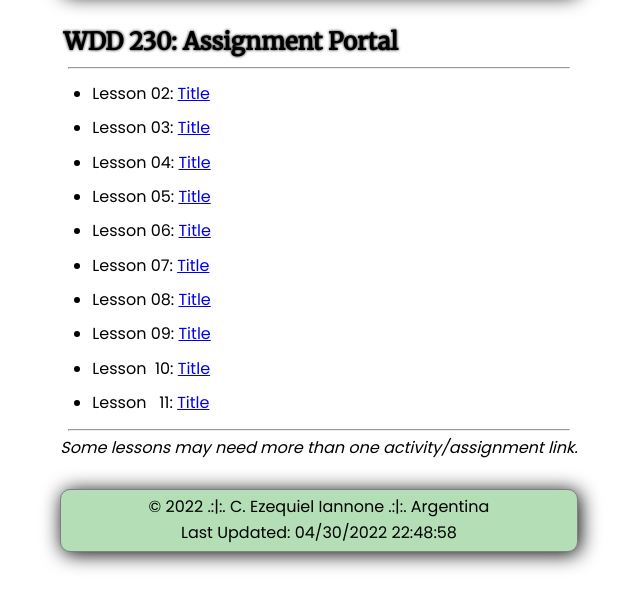
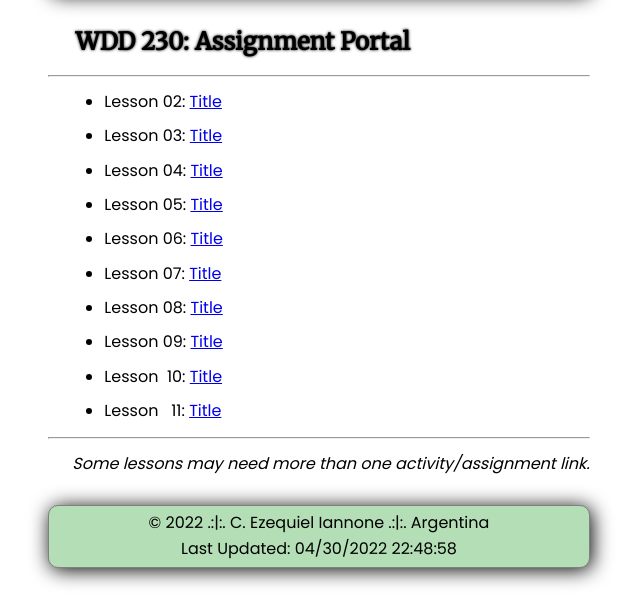
Before and after one commit to echi21/wdd230, a plain HTML site: page index.html in a window 1280 px wide. Shown: the part 189-800 px from the top of the page, without its empty margins (321-961 px from the left). Drawn offline with Linux system fonts and the light colour scheme.

Commit message:
Deleted main properties, and fixing margins

```diff
--- a/css/medium.css
+++ b/css/medium.css
@@ -1,11 +1,12 @@
 
-@media (min-width: 32.5em) {
+@media only screen and (min-width: 32.5rem) {
   h1 {
     font-size: 2.5rem;
   }
 
   h2 {
     font-size: 1.5rem;
+    /*margin-left: 25px;*/
   }
 
   header, footer {
--- a/css/style.css
+++ b/css/style.css
@@ -17,11 +17,11 @@
 
 body {
   font-family: "Poppins", Arial, sans-serif;
+  justify-items: center;
   font-size: 16px;
-  justify-items: center;
 }
 
-header, footer {
+header, main, footer {
   max-width: 700px;
   margin: 0 auto;
 }
@@ -52,27 +52,30 @@ h1, h2 {
   font-family: "Merriweather", Garamond, serif;
 }
 
-main {
-  max-width: 650px;
-  margin: 0 auto;
+h1 {
+  font-size: 1.5rem;
 }
 
 h2 {
+  font-size: 1rem;
   text-shadow: 0 0 3px black;
+  margin-left: 1.5rem;
   padding: 0.2rem;
 }
 
 hr {
-  margin: 0.5rem;
+  max-width: 650px;
+  margin: 1rem auto;
 }
 
 p {
   font-size: 1rem;
+  margin-left: 1.5rem;
   margin-bottom: 2rem;
 }
 
 li {
-  margin-left: 2rem;
+  margin-left: 3.5rem;
   margin-top: 1rem;
   margin-bottom: 1rem;
 }
```
